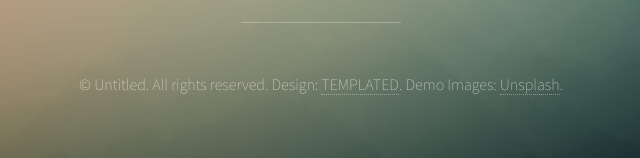
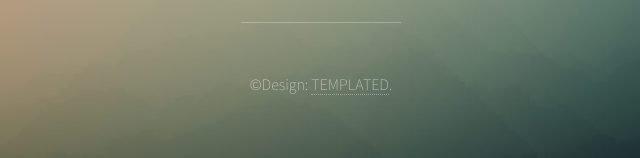
Before and after one commit to jmschaff/jmschaff.github.io, a plain HTML site: page index.html in a window 1280 px wide. Shown: the part 1590-1748 px from the top of the page, 319-959 px from the left. Drawn offline with Linux system fonts and the light colour scheme.

Commit message:
Update Copyright

```diff
--- a/index.html
+++ b/index.html
@@ -71,7 +71,7 @@
 
 				<!-- Footer -->
 					<footer id="footer">
-						<p>&copy; Untitled. All rights reserved. Design: <a href="http://templated.co">TEMPLATED</a>. Demo Images: <a href="http://unsplash.com">Unsplash</a>.</p>
+						<p>&copy;Design: <a href="http://templated.co">TEMPLATED</a>.</p>
 					</footer>
 
 			</div>
```
